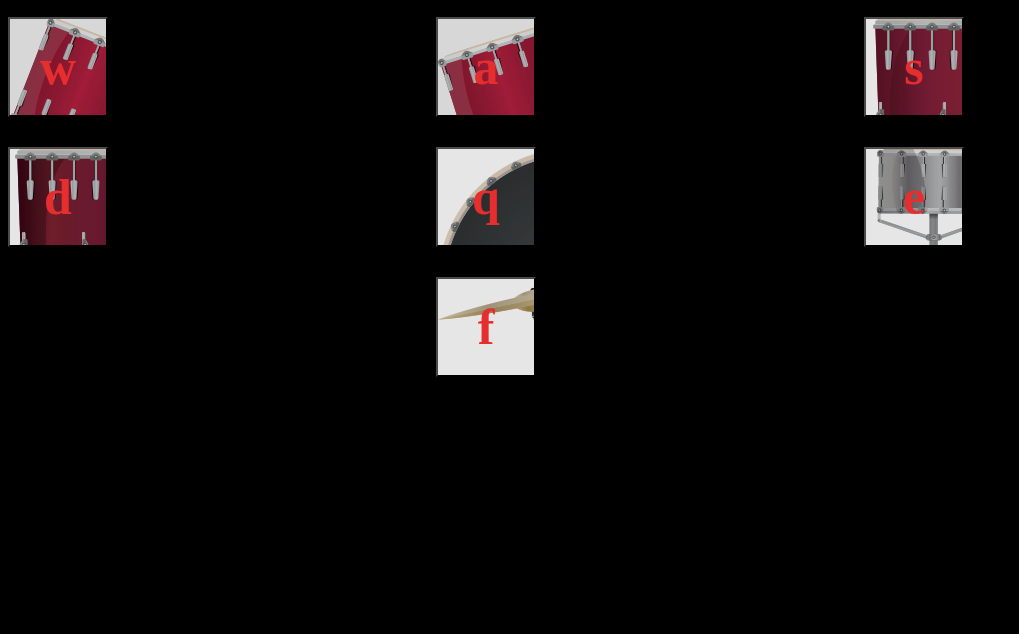
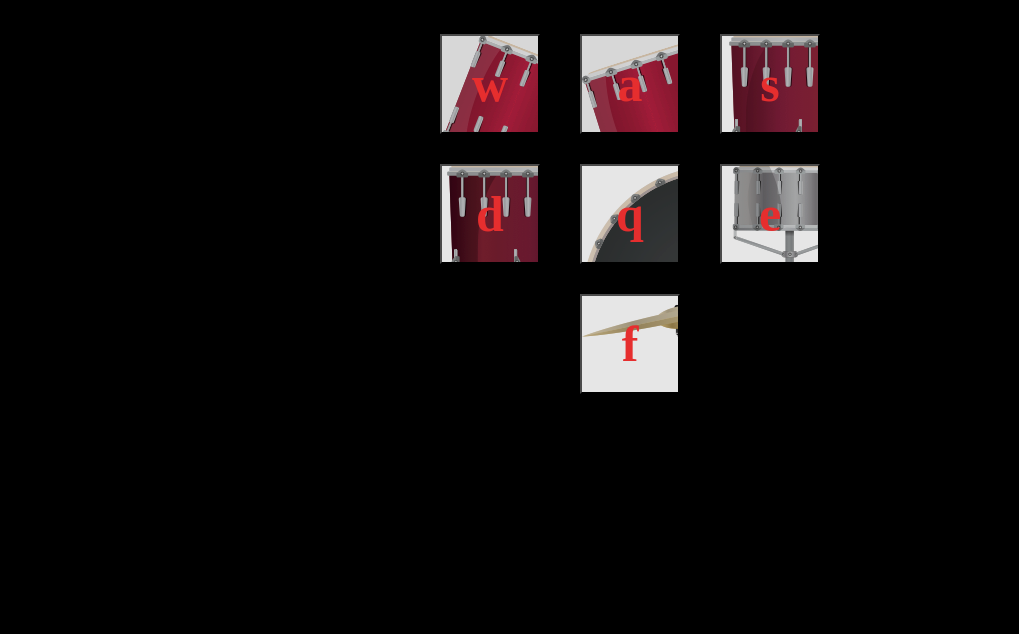
Before and after one commit to sparshmahajan/Drum-Kit, a plain HTML site: page index.html in a window 1280 px wide. Shown: the part 166-800 px from the top of the page, without its empty margins (0-1019 px from the left). Drawn offline with Linux system fonts and the light colour scheme; a web font is replaced by a local one.

Commit message:
Update index.css

```diff
--- a/index.css
+++ b/index.css
@@ -9,6 +9,10 @@
 
 body{
   background-color : black;
+  margin : 50px auto;
+
+  width : 400px;
+
 
 }
 #heading{
```
